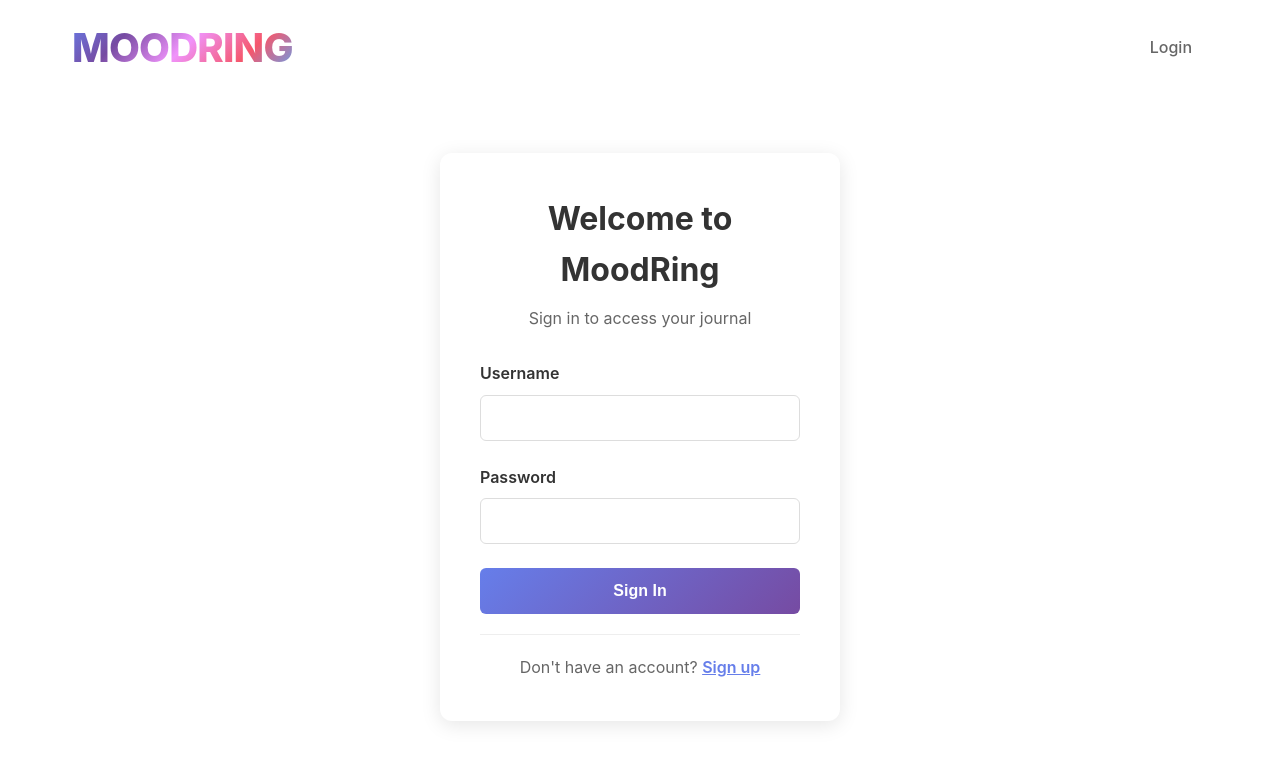
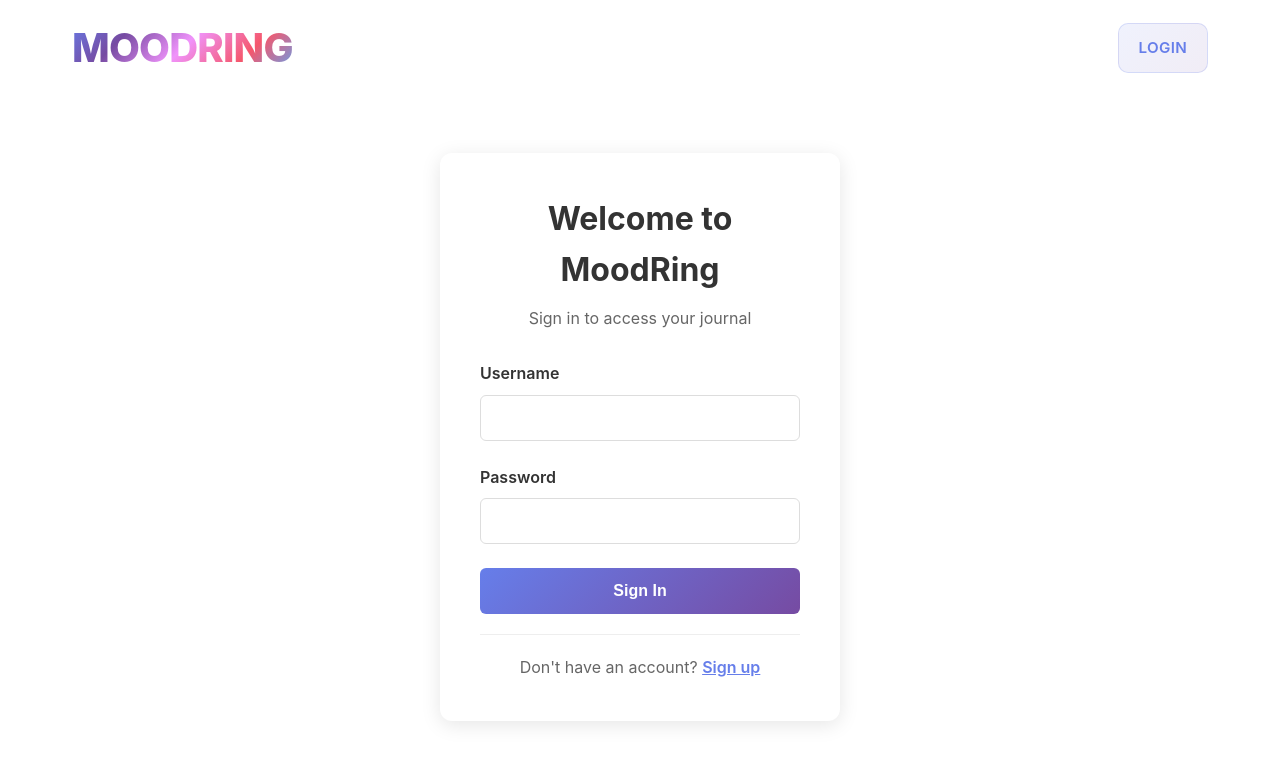
Before and after one commit to ThisbeSchoJo/moodring, a React (Create React App) app in the folder client/: page /login in a window 1280 px wide. Shown: the top 764 px of the page. Built offline with nearby package versions, Linux system fonts and the light colour scheme.

Commit message:
Addjusted the navbar to match the aesthetic of the rest of the app

```diff
--- a/client/src/App.css
+++ b/client/src/App.css
@@ -106,23 +106,58 @@ body {
 .nav {
   display: flex;
   gap: 1rem;
+  align-items: center;
 }
 
 .nav-link {
   display: flex;
   align-items: center;
   gap: 0.5rem;
-  padding: 0.75rem 1rem;
+  padding: 0.75rem 1.25rem;
   text-decoration: none;
-  color: #666;
-  border-radius: 8px;
-  transition: all 0.3s ease;
-  font-weight: 500;
+  color: #667eea;
+  border-radius: 10px;
+  transition: all 0.4s ease;
+  font-weight: 600;
+  font-size: 0.95rem;
+  text-transform: uppercase;
+  letter-spacing: 0.3px;
+  position: relative;
+  overflow: hidden;
+  background: linear-gradient(
+    135deg,
+    rgba(102, 126, 234, 0.1) 0%,
+    rgba(118, 75, 162, 0.1) 100%
+  );
+  border: 1px solid rgba(102, 126, 234, 0.2);
+}
+
+.nav-link::before {
+  content: "";
+  position: absolute;
+  top: 0;
+  left: -100%;
+  width: 100%;
+  height: 100%;
+  background: linear-gradient(
+    90deg,
+    transparent,
+    rgba(102, 126, 234, 0.2),
+    transparent
+  );
+  transition: left 0.5s ease;
 }
 
 .nav-link:hover {
-  background: rgba(102, 126, 234, 0.1);
-  color: #667eea;
+  background: linear-gradient(135deg, #667eea 0%, #764ba2 50%, #f093fb 100%);
+  color: white;
+  transform: translateY(-1px);
+  box-shadow: 0 4px 15px rgba(102, 126, 234, 0.4);
+  border: 1px solid transparent;
+}
+
+.nav-link:hover::before {
+  left: 100%;
 }
 
 /* Journal */
```
